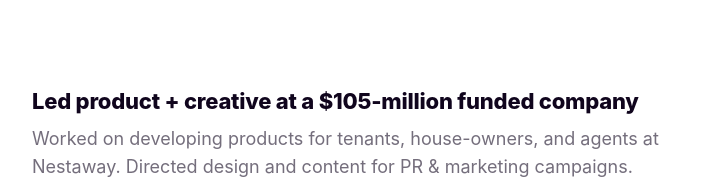
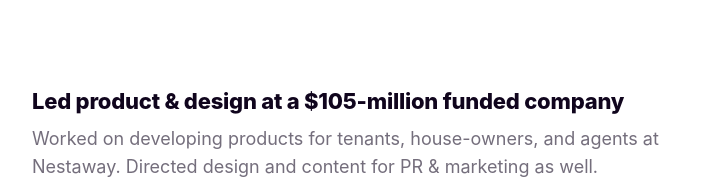
Before and after one commit to pzync/portfolio, a Gatsby site: page /work in a window 1280 px wide. Shown: the part 5286-5482 px from the top of the page, without its empty margins (288-991 px from the left). Built offline with nearby package versions, Linux system fonts and the light colour scheme; Gatsby itself is replaced by a stand-in of ours; a web font is replaced by a local one.

Commit message:
Work / Nestaway : added the work image and edited the text from 'creative' to 'design'.

```diff
--- a/src/pages/work.js
+++ b/src/pages/work.js
@@ -154,12 +154,12 @@ const Work = () => (
 
         <section className="CenteredTextContent WorkSection">
           <h5 className="WorkHighlight">
-            Led product + creative at a $105-million funded company{" "}
+            Led product & design at a $105-million funded company{" "}
           </h5>
           <p className="WorkText">
             Worked on developing products for tenants, house-owners, and agents
             at Nestaway. Directed design and content for PR & marketing
-            campaigns.
+            as well.
           </p>
           <img
             className="CardImage"
```
Also changed, not shown: src/images/Nestaway.jpg.
